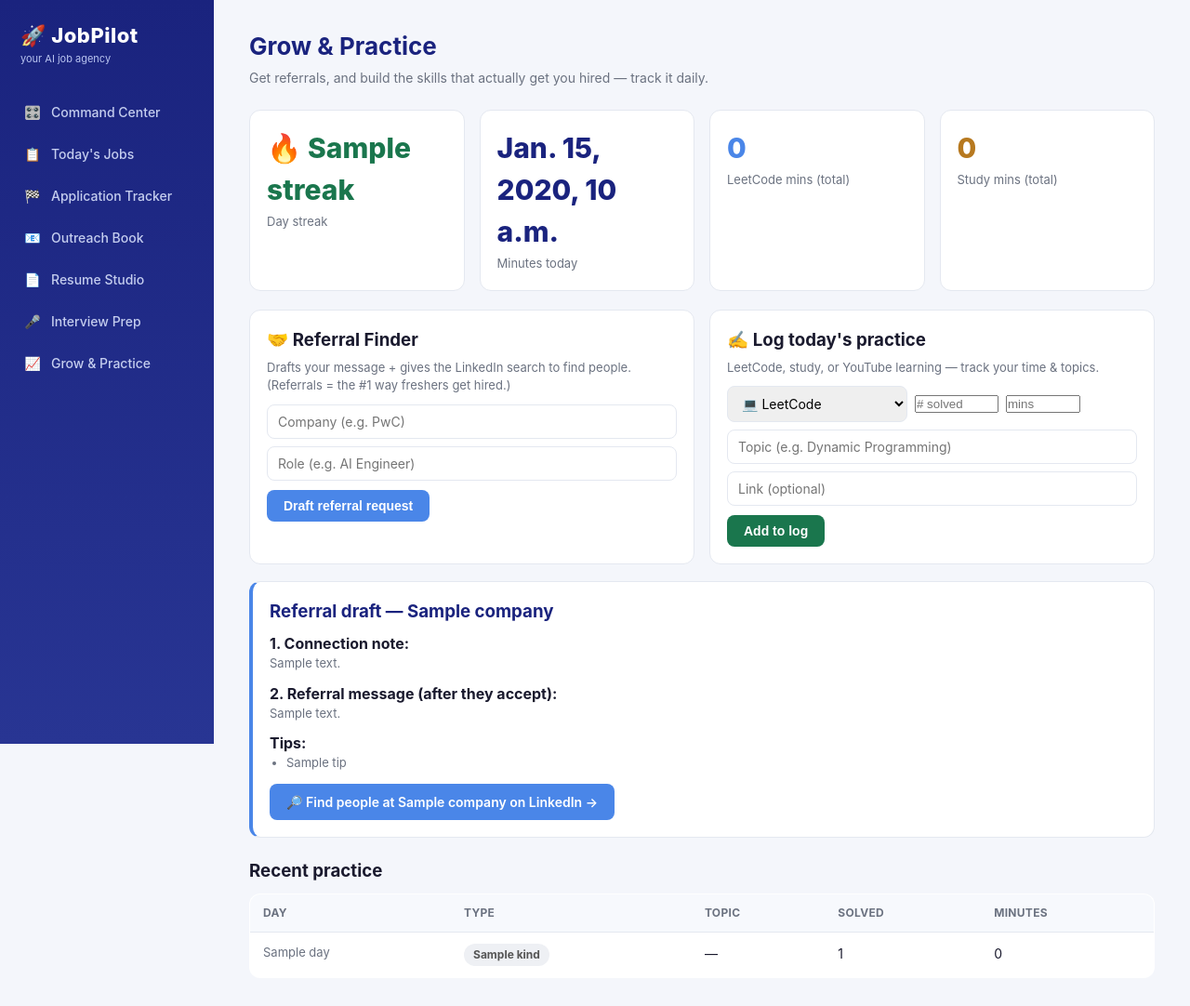
After one commit to vasaviAnnapureddy/JobPilot, a Django app: template web/dashboard/templates/dashboard/grow.html in a window 1280 px wide. The commit adds this page. Shown: the whole page at 93% size. Run offline with Django 4.2, Linux system fonts and the light colour scheme; the template is opened without the code that fills it: most values are stand-ins (such as "Sample title", 1, 10 or a date in 2020).

Commit message:
Add Referral Finder, Concept Coach, and daily practice tracker
- agents/referral_finder.py: drafts personalized referral messages (RAG-grounded)
  + LinkedIn people-search link. Verified in browser (Sabre draft).
- interview_prep.py: concept_coach() teaches any AI/DS/Stats/coding topic + quizzes
- web: Grow & Practice page (referral finder + LeetCode/study/YouTube time log with
  streaks) and Concept Coach on the Interview page
- database/migration_v2.sql: consolidated (multi-resume + interview_prep + referrals
  + practice_log tables) — run once in Supabase

Co-Authored-By: Claude Fable 5 <noreply@anthropic.com>

```diff
--- a/web/dashboard/templates/dashboard/base.html
+++ b/web/dashboard/templates/dashboard/base.html
@@ -76,6 +76,7 @@
       <a href="/outreach/" class="{% if page == 'outreach' %}active{% endif %}"><span class="ico">📧</span> Outreach Book</a>
       <a href="/resume/" class="{% if page == 'resume' %}active{% endif %}"><span class="ico">📄</span> Resume Studio</a>
       <a href="/interview/" class="{% if page == 'interview' %}active{% endif %}"><span class="ico">🎤</span> Interview Prep</a>
+      <a href="/grow/" class="{% if page == 'grow' %}active{% endif %}"><span class="ico">📈</span> Grow &amp; Practice</a>
     </nav>
   </aside>
   <main class="main">
--- /dev/null
+++ b/web/dashboard/templates/dashboard/grow.html
@@ -0,0 +1,87 @@
+{% extends "dashboard/base.html" %}
+{% block title %}Grow & Practice{% endblock %}
+{% block body %}
+<h1>Grow &amp; Practice</h1>
+<p class="sub">Get referrals, and build the skills that actually get you hired — track it daily.</p>
+
+<!-- Practice streak stats -->
+<div class="grid g4" style="margin-bottom:20px">
+  <div class="card stat"><div class="n" style="color:var(--green)">🔥 {{ streak }}</div><div class="l">Day streak</div></div>
+  <div class="card stat"><div class="n">{{ today_min }}</div><div class="l">Minutes today</div></div>
+  <div class="card stat"><div class="n" style="color:var(--blue)">{{ totals.leetcode|default:0 }}</div><div class="l">LeetCode mins (total)</div></div>
+  <div class="card stat"><div class="n" style="color:var(--amber)">{{ totals.study|default:0 }}</div><div class="l">Study mins (total)</div></div>
+</div>
+
+<div class="grid g2">
+  <!-- Referral finder -->
+  <div class="card">
+    <h3 style="margin-bottom:6px">🤝 Referral Finder</h3>
+    <p class="muted" style="margin-bottom:10px">Drafts your message + gives the LinkedIn search to find people. (Referrals = the #1 way freshers get hired.)</p>
+    <form method="post">
+      {% csrf_token %}
+      <input type="hidden" name="action" value="referral">
+      <input type="text" name="company" placeholder="Company (e.g. PwC)" style="margin-bottom:8px" required>
+      <input type="text" name="role" placeholder="Role (e.g. AI Engineer)" style="margin-bottom:10px">
+      <button class="btn primary">Draft referral request</button>
+    </form>
+  </div>
+
+  <!-- Log practice -->
+  <div class="card">
+    <h3 style="margin-bottom:6px">✍️ Log today's practice</h3>
+    <p class="muted" style="margin-bottom:10px">LeetCode, study, or YouTube learning — track your time & topics.</p>
+    <form method="post">
+      {% csrf_token %}
+      <input type="hidden" name="action" value="log">
+      <div class="row-flex" style="margin-bottom:8px">
+        <select name="kind" style="width:auto">
+          <option value="leetcode">💻 LeetCode</option>
+          <option value="study">📚 Study (AI/DS/Stats)</option>
+          <option value="youtube">▶️ YouTube learning</option>
+          <option value="project">🛠️ Project</option>
+        </select>
+        <input type="number" name="count" placeholder="# solved" style="width:90px">
+        <input type="number" name="minutes" placeholder="mins" style="width:80px" required>
+      </div>
+      <input type="text" name="topic" placeholder="Topic (e.g. Dynamic Programming)" style="margin-bottom:8px">
+      <input type="text" name="link" placeholder="Link (optional)" style="margin-bottom:10px">
+      <button class="btn green">Add to log</button>
+    </form>
+  </div>
+</div>
+
+{% if referral %}
+  <div class="card" style="margin-top:18px;border-left:4px solid var(--blue)">
+    <h3 style="color:var(--navy)">Referral draft — {{ referral.company }}</h3>
+    {% if referral.error %}<p class="muted">{{ referral.error }}</p>{% else %}
+    <p style="margin-top:8px"><strong>1. Connection note:</strong></p>
+    <div class="muted" style="white-space:pre-wrap">{{ referral.connect_note }}</div>
+    <p style="margin-top:10px"><strong>2. Referral message (after they accept):</strong></p>
+    <div class="muted" style="white-space:pre-wrap">{{ referral.referral_message }}</div>
+    {% if referral.tips %}<p style="margin-top:10px"><strong>Tips:</strong></p>
+      <ul style="margin-left:18px" class="muted">{% for t in referral.tips %}<li>{{ t }}</li>{% endfor %}</ul>{% endif %}
+    <p style="margin-top:12px"><a href="{{ referral.search_url }}" target="_blank" class="btn primary">🔎 Find people at {{ referral.company }} on LinkedIn →</a></p>
+    {% endif %}
+  </div>
+{% endif %}
+
+<!-- Recent practice -->
+<h3 style="margin:22px 0 10px">Recent practice</h3>
+<table>
+  <thead><tr><th>Day</th><th>Type</th><th>Topic</th><th>Solved</th><th>Minutes</th></tr></thead>
+  <tbody>
+  {% for e in entries %}
+    <tr>
+      <td class="muted">{{ e.day }}</td>
+      <td><span class="pill grey">{{ e.kind }}</span></td>
+      <td>{{ e.topic|default:'—' }}</td>
+      <td>{{ e.count|default:0 }}</td>
+      <td>{{ e.minutes|default:0 }}</td>
+    </tr>
+  {% empty %}
+    <tr><td colspan="5" class="muted" style="text-align:center;padding:24px">
+      No practice logged yet. Log your first LeetCode session above — small daily reps beat cramming.</td></tr>
+  {% endfor %}
+  </tbody>
+</table>
+{% endblock %}
--- a/web/jobpilot_web/urls.py
+++ b/web/jobpilot_web/urls.py
@@ -11,4 +11,5 @@ urlpatterns = [
     path("resume/", views.resume_studio, name="resume"),
     path("resume/decide/", views.decide_edit, name="decide_edit"),
     path("interview/", views.interview_prep_page, name="interview"),
+    path("grow/", views.grow_page, name="grow"),
 ]
```
Also changed, not shown: agents/interview_prep.py (+34 -0 lines), agents/referral_finder.py (added, +65 -0 lines), database/migration_v2.sql (added, +52 -0 lines), web/dashboard/templates/dashboard/interview.html (+12 -0 lines), web/dashboard/views.py (+64 -0 lines).
